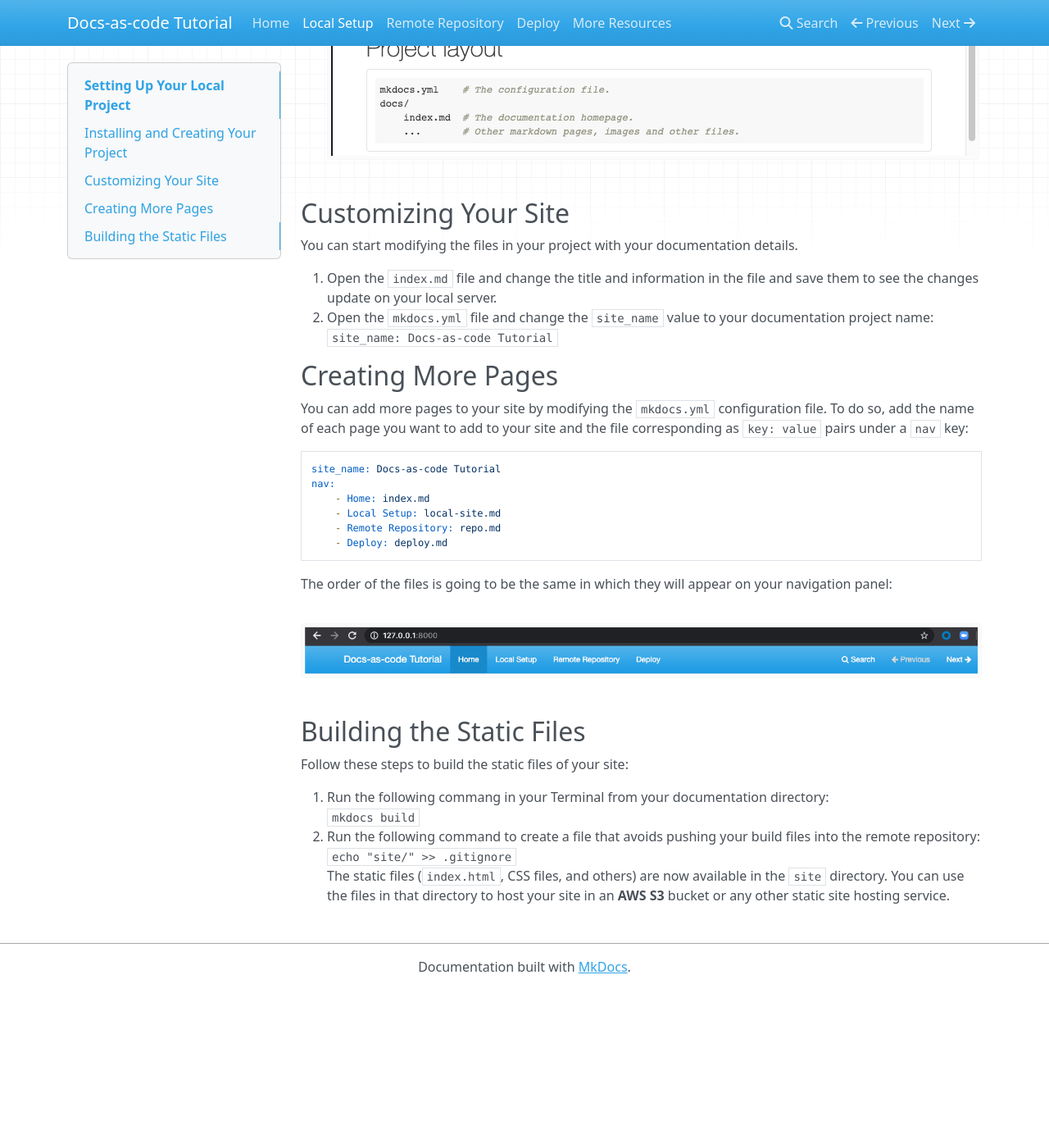
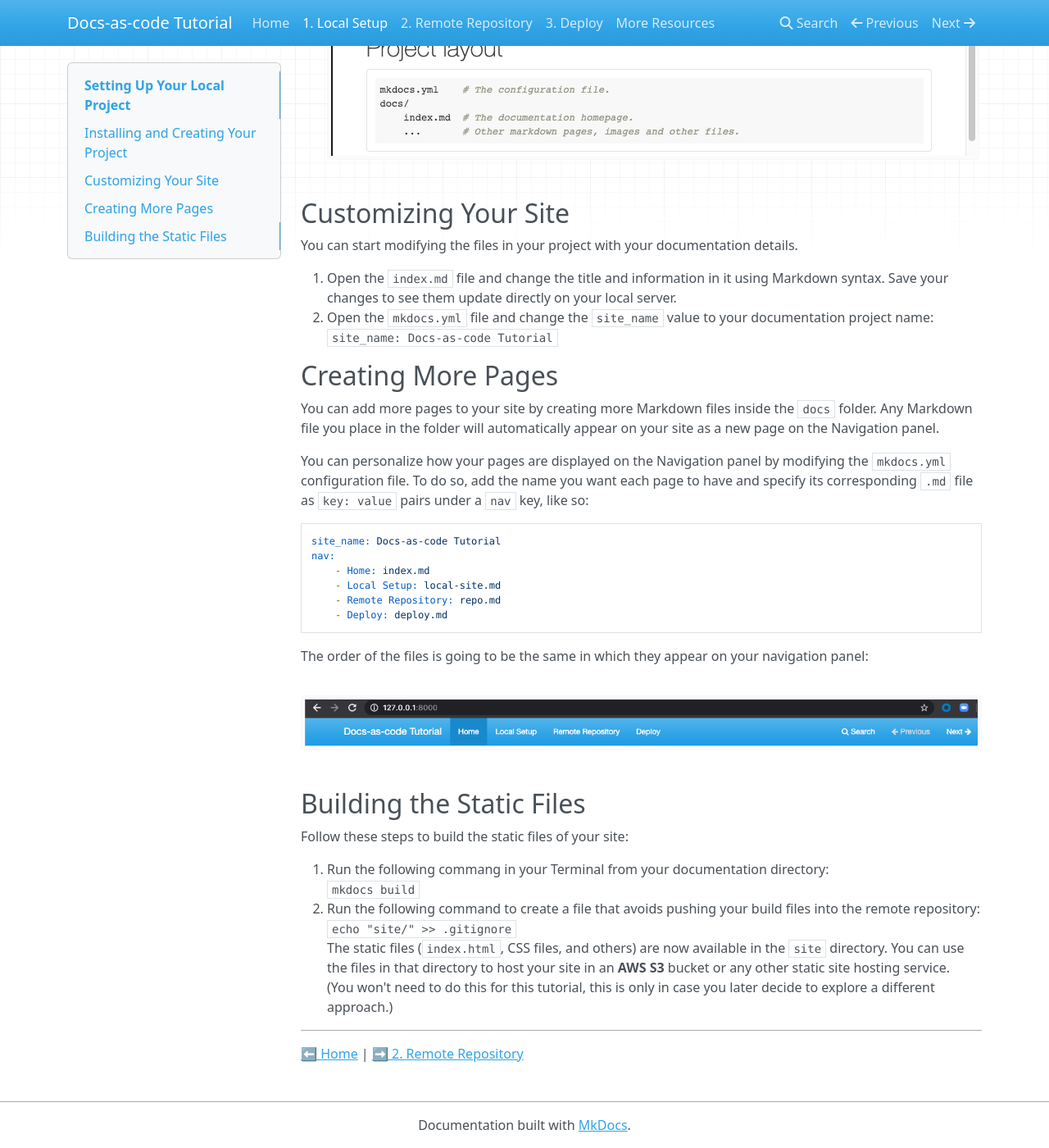
Before and after one commit to moralesmario/docs-as-code-tutorial, an MkDocs documentation site: the page built from docs/local-site.md, in a window 1280 px wide and 1400 px high, scrolled down 1339 px. Shown: the whole window at 82% size. Built offline with MkDocs 1.6.1, drawn with Linux system fonts in a browser that asks for light colours; nearby versions of some CDN libraries; before the commit the page ends 2546 px from its top, so only the background shows below that; some of the changed text lies outside the part shown.

Commit message:
new edits

````diff
--- a/docs/local-site.md
+++ b/docs/local-site.md
@@ -29,13 +29,15 @@ This command starts a local server with your rendered page so you can see how it
 
 You can start modifying the files in your project with your documentation details.
 
-1. Open the `index.md` file and change the title and information in the file and save them to see the changes update on your local server.
+1. Open the `index.md` file and change the title and information in it using Markdown syntax. Save your changes to see them update directly on your local server.
 2. Open the `mkdocs.yml` file and change the `site_name` value to your documentation project name:
 `site_name: Docs-as-code Tutorial`
 
 ## Creating More Pages
 
-You can add more pages to your site by modifying the `mkdocs.yml` configuration file. To do so, add the name of each page you want to add to your site and the file corresponding as `key: value` pairs under a `nav` key:
+You can add more pages to your site by creating more Markdown files inside the `docs` folder. Any Markdown file you place in the folder will automatically appear on your site as a new page on the Navigation panel.
+
+You can personalize how your pages are displayed on the Navigation panel by modifying the `mkdocs.yml` configuration file. To do so, add the name you want each page to have and specify its corresponding `.md` file as `key: value` pairs under a `nav` key, like so:
 
 ```yaml
 site_name: Docs-as-code Tutorial
@@ -59,3 +61,8 @@ Follow these steps to build the static files of your site:
 2. Run the following command to create a file that avoids pushing your build files into the remote repository:
 `echo "site/" >> .gitignore`
 The static files (`index.html`, CSS files, and others) are now available in the `site` directory. You can use the files in that directory to host your site in an **AWS S3** bucket or any other static site hosting service.
+(You won't need to do this for this tutorial, this is only in case you later decide to explore a different approach.)
+
+---
+
+[⬅ Home](/) | [➡ 2. Remote Repository](/repo/)
--- a/mkdocs.yml
+++ b/mkdocs.yml
@@ -1,7 +1,7 @@
 site_name: Docs-as-code Tutorial
 nav:
     - Home: index.md
-    - Local Setup: local-site.md
-    - Remote Repository: repo.md
-    - Deploy: deploy.md
+    - 1. Local Setup: local-site.md
+    - 2. Remote Repository: repo.md
+    - 3. Deploy: deploy.md
     - More Resources: more-resources.md
````
Also changed, not shown: other parts of docs/local-site.md (+2 -2 lines), docs/deploy.md (+6 -1 lines), docs/index.md (+4 -0 lines), docs/more-resources.md (+3 -0 lines), docs/repo.md (+4 -0 lines).
